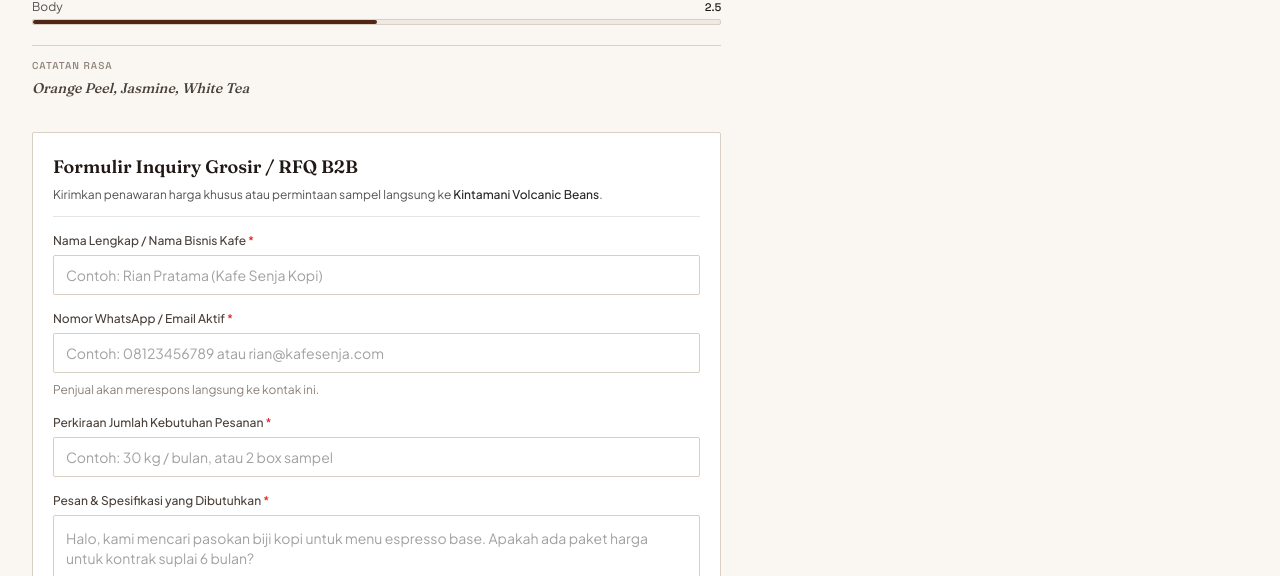
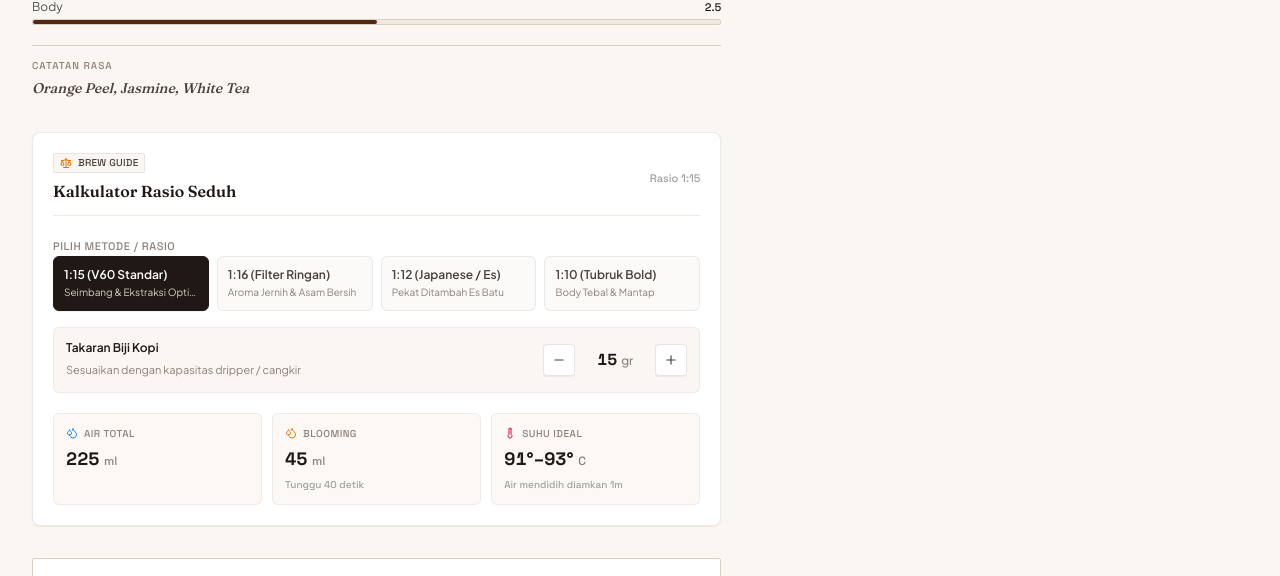
Before and after one commit to ahmadchoms/bji-hub, a Next.js app: page /product/drip-bag-kintamani-fresh-filter-box-isi-10 in a window 1280 px wide. Shown: the part 1172-1748 px from the top of the page. Built offline with nearby package versions, Linux system fonts and the light colour scheme; no server answers.

Commit message:
feat: add Quick Brew Ratio Calculator to product page

```diff
--- a/app/(public)/page.tsx
+++ b/app/(public)/page.tsx
@@ -44,7 +44,8 @@
           <div className="flex items-center gap-2 text-neutral-700">
             <span className="text-base">☕</span>
             <span>
-              <strong>Bingung pilih biji kopi?</strong> Ikuti kuis 30 detik untuk dapat rekomendasi beans sesuai alat seduh & seleramu.
+              <strong>Bingung pilih biji kopi?</strong> Ikuti kuis 30 detik
+              untuk dapat rekomendasi beans sesuai alat seduh & seleramu.
             </span>
           </div>
           <TasteQuizModal triggerVariant="banner" />
--- a/app/(public)/product/[slug]/page.tsx
+++ b/app/(public)/product/[slug]/page.tsx
@@ -4,6 +4,7 @@
 import { PageContainer } from "@/components/layout/page-container";
 import { ImageGallery } from "@/components/catalog/image-gallery";
 import { FlavorProfile } from "@/components/catalog/flavor-profile";
+import { BrewCalculator } from "@/components/catalog/brew-calculator";
 import { TasteSpecList } from "@/components/catalog/taste-spec-list";
 import { InquiryForm } from "@/components/catalog/inquiry-form";
 import { ListingGrid } from "@/components/catalog/listing-grid";
@@ -86,6 +87,8 @@
               </p>
             </div>
             <FlavorProfile tasteProfile={listing.tasteProfile} />
+
+            <BrewCalculator />
 
             <div id="inquiry-form">
               <InquiryForm
--- /dev/null
+++ b/components/catalog/brew-calculator.tsx
@@ -0,0 +1,155 @@
+"use client";
+
+import { useState } from "react";
+import { Droplets, Minus, Plus, Scale, Thermometer } from "lucide-react";
+import { Badge } from "@/components/ui/badge";
+
+const PRESET_RATIOS = [
+  { label: "1:15 (V60 Standar)", ratio: 15, desc: "Seimbang & Ekstraksi Optimal" },
+  { label: "1:16 (Filter Ringan)", ratio: 16, desc: "Aroma Jernih & Asam Bersih" },
+  { label: "1:12 (Japanese / Es)", ratio: 12, desc: "Pekat Ditambah Es Batu" },
+  { label: "1:10 (Tubruk Bold)", ratio: 10, desc: "Body Tebal & Mantap" },
+];
+
+export function BrewCalculator() {
+  const [coffeeGrams, setCoffeeGrams] = useState<number>(15);
+  const [selectedRatio, setSelectedRatio] = useState<number>(15);
+
+  const totalWater = Math.round(coffeeGrams * selectedRatio);
+  const bloomWater = Math.round(coffeeGrams * 3);
+
+  const adjustGrams = (delta: number) => {
+    setCoffeeGrams((prev) => Math.min(100, Math.max(8, prev + delta)));
+  };
+
+  return (
+    <div className="rounded-xl border border-neutral-200/80 bg-white p-5 shadow-xs space-y-4">
+      <div className="flex items-center justify-between pb-3 border-b border-neutral-100">
+        <div className="space-y-0.5">
+          <div className="flex items-center gap-2">
+            <Badge
+              variant="outline"
+              className="gap-1.5 border-neutral-200 bg-neutral-50 text-neutral-700 text-[10px] font-mono tracking-wide"
+            >
+              <Scale className="w-3 h-3 text-amber-600" />
+              BREW GUIDE
+            </Badge>
+          </div>
+          <h4 className="font-display text-base font-semibold text-neutral-900 pt-1">
+            Kalkulator Rasio Seduh
+          </h4>
+        </div>
+        <span className="text-[11px] font-mono text-neutral-400">
+          Rasio 1:{selectedRatio}
+        </span>
+      </div>
+
+      {/* Preset Rasio */}
+      <div className="space-y-1.5">
+        <label className="text-[11px] font-mono uppercase tracking-wider text-neutral-500 font-medium">
+          Pilih Metode / Rasio
+        </label>
+        <div className="grid grid-cols-2 sm:grid-cols-4 gap-2">
+          {PRESET_RATIOS.map((item) => (
+            <button
+              key={item.ratio}
+              type="button"
+              onClick={() => setSelectedRatio(item.ratio)}
+              className={`p-2.5 rounded-lg border text-left transition-all ${
+                selectedRatio === item.ratio
+                  ? "border-neutral-900 bg-neutral-900 text-white shadow-2xs"
+                  : "border-neutral-200/80 bg-neutral-50/50 text-neutral-700 hover:bg-neutral-100 hover:border-neutral-300"
+              }`}
+            >
+              <p className="text-xs font-semibold">{item.label}</p>
+              <p
+                className={`text-[10px] truncate mt-0.5 ${
+                  selectedRatio === item.ratio
+                    ? "text-neutral-300"
+                    : "text-neutral-500"
+                }`}
+              >
+                {item.desc}
+              </p>
+            </button>
+          ))}
+        </div>
+      </div>
+
+      {/* Input Berat Kopi */}
+      <div className="flex flex-col sm:flex-row sm:items-center justify-between gap-3 p-3 rounded-lg bg-neutral-50 border border-neutral-200/60">
+        <div>
+          <span className="text-xs font-semibold text-neutral-900 block">
+            Takaran Biji Kopi
+          </span>
+          <span className="text-[11px] text-neutral-500">
+            Sesuaikan dengan kapasitas dripper / cangkir
+          </span>
+        </div>
+
+        <div className="flex items-center gap-2 self-start sm:self-auto">
+          <button
+            type="button"
+            onClick={() => adjustGrams(-1)}
+            disabled={coffeeGrams <= 8}
+            className="flex items-center justify-center size-8 rounded-md bg-white border border-neutral-200 hover:bg-neutral-100 text-neutral-700 disabled:opacity-40 transition-colors shadow-2xs"
+          >
+            <Minus className="w-3.5 h-3.5" />
+          </button>
+          <div className="w-16 text-center">
+            <span className="font-mono text-base font-bold text-neutral-900 tabular-nums">
+              {coffeeGrams}
+            </span>
+            <span className="text-xs font-medium text-neutral-500 ml-1">gr</span>
+          </div>
+          <button
+            type="button"
+            onClick={() => adjustGrams(1)}
+            disabled={coffeeGrams >= 100}
+            className="flex items-center justify-center size-8 rounded-md bg-white border border-neutral-200 hover:bg-neutral-100 text-neutral-700 disabled:opacity-40 transition-colors shadow-2xs"
+          >
+            <Plus className="w-3.5 h-3.5" />
+          </button>
+        </div>
+      </div>
+
+      {/* Hasil Perhitungan Seduh */}
+      <div className="grid grid-cols-3 gap-2.5 pt-1">
+        <div className="p-3 bg-neutral-50/70 rounded-lg border border-neutral-200/70 space-y-1">
+          <div className="flex items-center gap-1.5 text-neutral-500 text-[10px] font-mono uppercase tracking-wider">
+            <Droplets className="w-3 h-3 text-sky-600" />
+            <span>Air Total</span>
+          </div>
+          <p className="font-mono text-lg font-bold text-neutral-900 tabular-nums">
+            {totalWater}{" "}
+            <span className="text-xs font-normal text-neutral-500">ml</span>
+          </p>
+        </div>
+
+        <div className="p-3 bg-neutral-50/70 rounded-lg border border-neutral-200/70 space-y-1">
+          <div className="flex items-center gap-1.5 text-neutral-500 text-[10px] font-mono uppercase tracking-wider">
+            <Droplets className="w-3 h-3 text-amber-600" />
+            <span>Blooming</span>
+          </div>
+          <p className="font-mono text-lg font-bold text-neutral-900 tabular-nums">
+            {bloomWater}{" "}
+            <span className="text-xs font-normal text-neutral-500">ml</span>
+          </p>
+          <p className="text-[10px] text-neutral-400 font-mono">Tunggu 40 detik</p>
+        </div>
+
+        <div className="p-3 bg-neutral-50/70 rounded-lg border border-neutral-200/70 space-y-1">
+          <div className="flex items-center gap-1.5 text-neutral-500 text-[10px] font-mono uppercase tracking-wider">
+            <Thermometer className="w-3 h-3 text-rose-600" />
+            <span>Suhu Ideal</span>
+          </div>
+          <p className="font-mono text-lg font-bold text-neutral-900 tabular-nums">
+            91°–93°{" "}
+            <span className="text-xs font-normal text-neutral-500">C</span>
+          </p>
+          <p className="text-[10px] text-neutral-400 font-mono">Air mendidih diamkan 1m</p>
+        </div>
+      </div>
+    </div>
+  );
+}
```
Also changed, not shown: components/catalog/taste-quiz-modal.tsx (+128 -80 lines).
